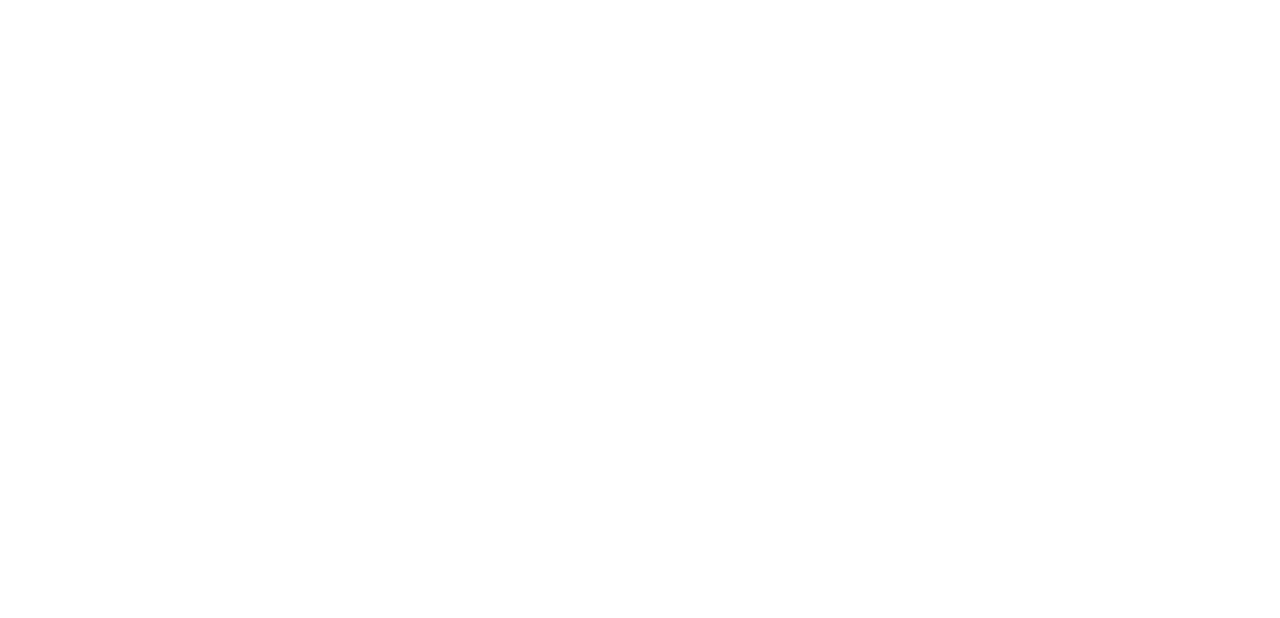
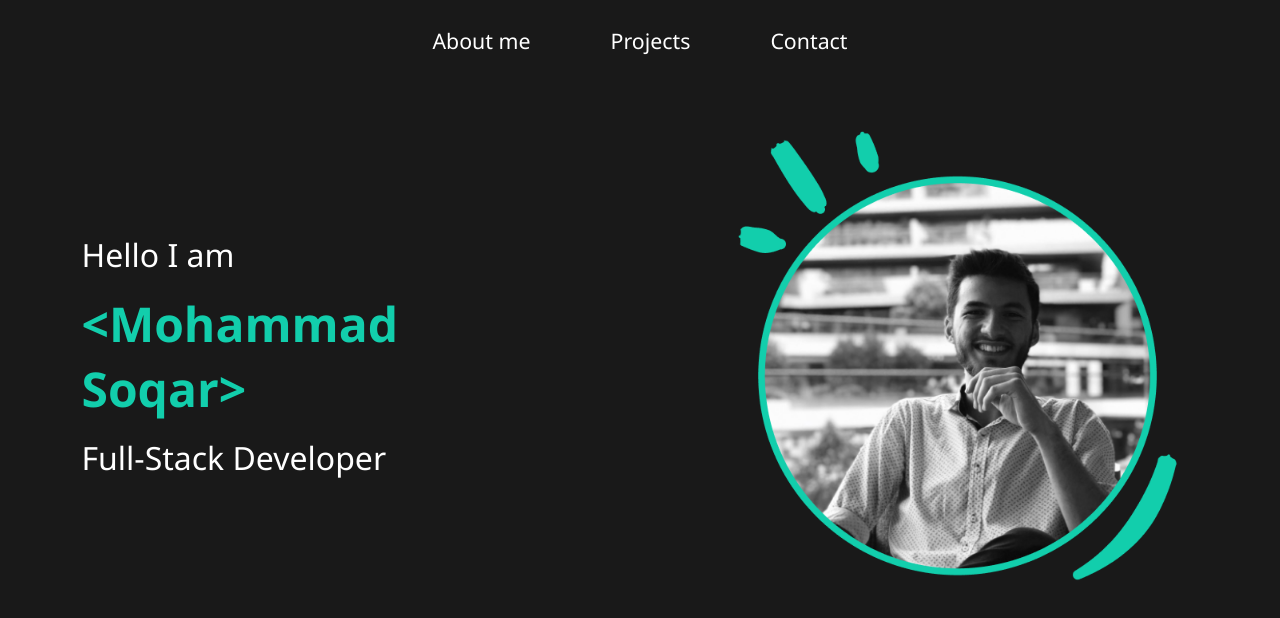
Before and after one commit to Mohammad-soqar/Portfolio, a plain HTML site: page index.html in a window 1280 px wide. Drawn offline with Linux system fonts and the light colour scheme.

Commit message:
Add Nav-bar and welcome section

```diff
--- a/index.html
+++ b/index.html
@@ -1,17 +1,36 @@
 <!DOCTYPE html>
 
 <html>
+
 <head>
     <meta charset="utf-8">
     <meta http-equiv="X-UA-Compatible" content="IE=edge">
-        <title></title>
+    <title>Mohammad Soqar</title>
     <meta name="description" content="">
     <meta name="viewport" content="width=device-width, initial-scale=1">
-        <link rel="stylesheet" href="">
+    <link rel="stylesheet" href="style.css">
 </head>
+
 <body>
+    <nav class="nav-bar">
+        <ul class="links">
+            <li><a href="#">About me</a></li>
+            <li><a href="#">Projects</a></li>
+            <li><a href="#">Contact</a></li>
+        </ul>
+    </nav>
+
+    <section class="welcome">
+        <div class="TextSide">
+            <p>Hello I am</p>
+            <h1>&lt;Mohammad Soqar&gt;</h1>
+            <p>Full-Stack Developer</p>
+        </div>
+        <img src="Assets/MohammadSoqar.png" alt="Mohammad Soqar" height="450px">
+    </section>
 
 
-        <script src="" async defer></script>
+    <script src="app.js"></script>
 </body>
+
 </html>
--- a/style.css
+++ b/style.css
@@ -0,0 +1,58 @@
+body {
+    margin: 0;
+    padding: 0;
+    background-color: #191919;
+    font-family:'Segoe UI', Tahoma, Geneva, Verdana, sans-serif;
+}
+
+a {
+    text-decoration: none;
+}
+ul{
+   list-style: none;
+   padding: 0px;
+
+}
+.nav-bar {
+    margin: 10px 0px 0px 0px;
+    display: flex;
+    justify-content: center;
+}
+.links{
+    display: flex;
+    justify-content: space-around;
+}
+.links a {
+    font-size: 16pt;
+    color: #fff;
+    margin: 0px 40px 0px 40px;
+}
+
+.links a:hover {
+    color: #12CEAC;
+    transition: 0.5s;
+}
+
+.welcome {
+    margin: 60px 0px 0px 0px;
+    display: flex;
+    justify-content: space-around;
+    align-items: center;
+}
+
+.TextSide {
+    text-align: left;
+}
+
+.TextSide p {
+    color: #fff;
+    margin: 15px 0px;
+    font-size: 24pt;
+}
+
+.TextSide h1 {
+    color: #12CEAC;
+    width: 50%;
+    margin: 5px 0px ;
+    font-size: 36pt;
+}
```
Also changed, not shown: Assets/MohammadSoqar.png (renamed from Assets/Group 2.png). Lines whose indentation alone changed are shown as unchanged.
